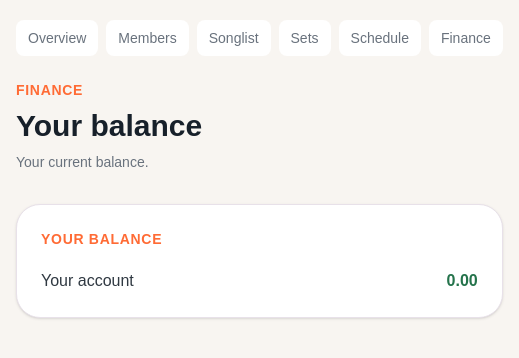
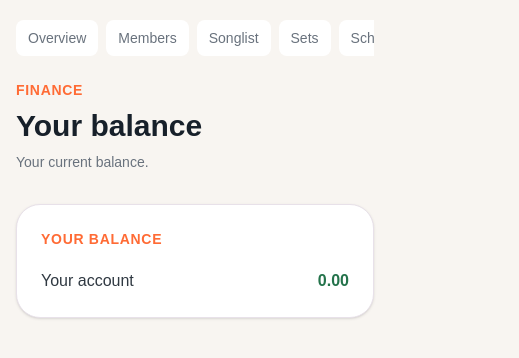
Before and after one commit to Paolo5150/BandManager, a Next.js app: page /dashboard/finance in a window 390 px wide. Shown: the top 358 px of the page, 519 px wide, since content can reach past the window. Built offline with nearby package versions, Linux system fonts and the light colour scheme; no server answers.

Commit message:
more resp

```diff
--- a/app/dashboard/finance/page.tsx
+++ b/app/dashboard/finance/page.tsx
@@ -10,5 +10,5 @@ const navigation = ["Overview", "Members", "Songlist", "Sets", "Schedule", "Fina
 export default async function FinancePage() {
   await connection();
   const { balances, isAdmin } = await getMemberBalances();
-  return <div className="flex min-h-screen bg-[#f8f5f1]"><aside className="hidden w-64 shrink-0 flex-col border-r border-[#e8e1e9] bg-white px-5 py-6 md:flex"><b className="px-2 text-lg text-[#17202a]">BandManager</b><nav className="mt-10 flex flex-1 flex-col gap-1"><p className="mb-3 px-3 text-xs font-semibold uppercase tracking-wider text-[#a0a5aa]">Workspace</p>{navigation.map((item) => <Link key={item} href={item === "Overview" ? "/dashboard" : `/dashboard/${item.toLowerCase()}`} className={`rounded-xl px-3 py-3 text-sm ${item === "Finance" ? "bg-[#fff1e9] text-[#e95a27]" : "text-[#69727d]"}`}>{item}</Link>)}</nav></aside><main className="flex-1 px-4 py-5 sm:px-10 sm:py-8"><nav className="mb-6 flex gap-2 overflow-x-auto md:hidden">{navigation.map((item) => <Link key={item} href={item === "Overview" ? "/dashboard" : `/dashboard/${item.toLowerCase()}`} className="shrink-0 rounded-lg bg-white px-3 py-2 text-sm text-[#69727d]">{item}</Link>)}</nav><div className="mx-auto max-w-5xl"><p className="text-sm font-semibold uppercase tracking-wider text-[#ff6b35]">Finance</p><h1 className="mt-2 text-3xl font-semibold text-[#17202a]">{isAdmin ? "Member balances" : "Your balance"}</h1><p className="mt-2 text-sm text-[#69727d]">{isAdmin ? "Balances for every confirmed member." : "Your current balance."}</p><div className="mt-8">{isAdmin ? <AdminBalancesList balances={balances} /> : <YourBalance balance={balances[0]} />}</div></div></main></div>;
+  return <div className="flex min-h-screen bg-[#f8f5f1]"><aside className="hidden w-64 shrink-0 flex-col border-r border-[#e8e1e9] bg-white px-5 py-6 md:flex"><b className="px-2 text-lg text-[#17202a]">BandManager</b><nav className="mt-10 flex flex-1 flex-col gap-1"><p className="mb-3 px-3 text-xs font-semibold uppercase tracking-wider text-[#a0a5aa]">Workspace</p>{navigation.map((item) => <Link key={item} href={item === "Overview" ? "/dashboard" : `/dashboard/${item.toLowerCase()}`} className={`rounded-xl px-3 py-3 text-sm ${item === "Finance" ? "bg-[#fff1e9] text-[#e95a27]" : "text-[#69727d]"}`}>{item}</Link>)}</nav></aside><main className="min-w-0 flex-1 px-4 py-5 sm:px-10 sm:py-8"><nav className="mb-6 flex gap-2 overflow-x-auto md:hidden">{navigation.map((item) => <Link key={item} href={item === "Overview" ? "/dashboard" : `/dashboard/${item.toLowerCase()}`} className="shrink-0 rounded-lg bg-white px-3 py-2 text-sm text-[#69727d]">{item}</Link>)}</nav><div className="mx-auto max-w-5xl"><p className="text-sm font-semibold uppercase tracking-wider text-[#ff6b35]">Finance</p><h1 className="mt-2 text-3xl font-semibold text-[#17202a]">{isAdmin ? "Member balances" : "Your balance"}</h1><p className="mt-2 text-sm text-[#69727d]">{isAdmin ? "Balances for every confirmed member." : "Your current balance."}</p><div className="mt-8">{isAdmin ? <AdminBalancesList balances={balances} /> : <YourBalance balance={balances[0]} />}</div></div></main></div>;
 }
```
Also changed, not shown: app/dashboard/schedule/schedule-calendar.tsx (+1 -1 lines).
